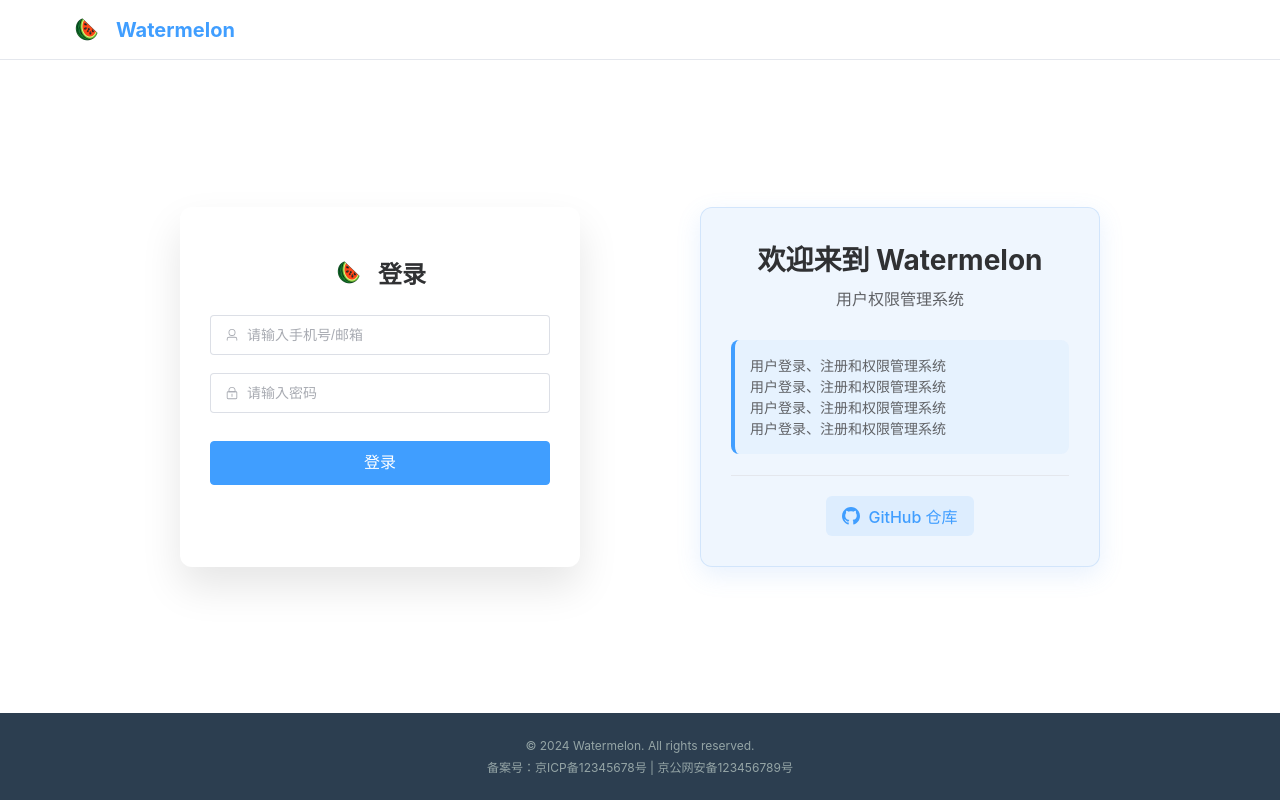
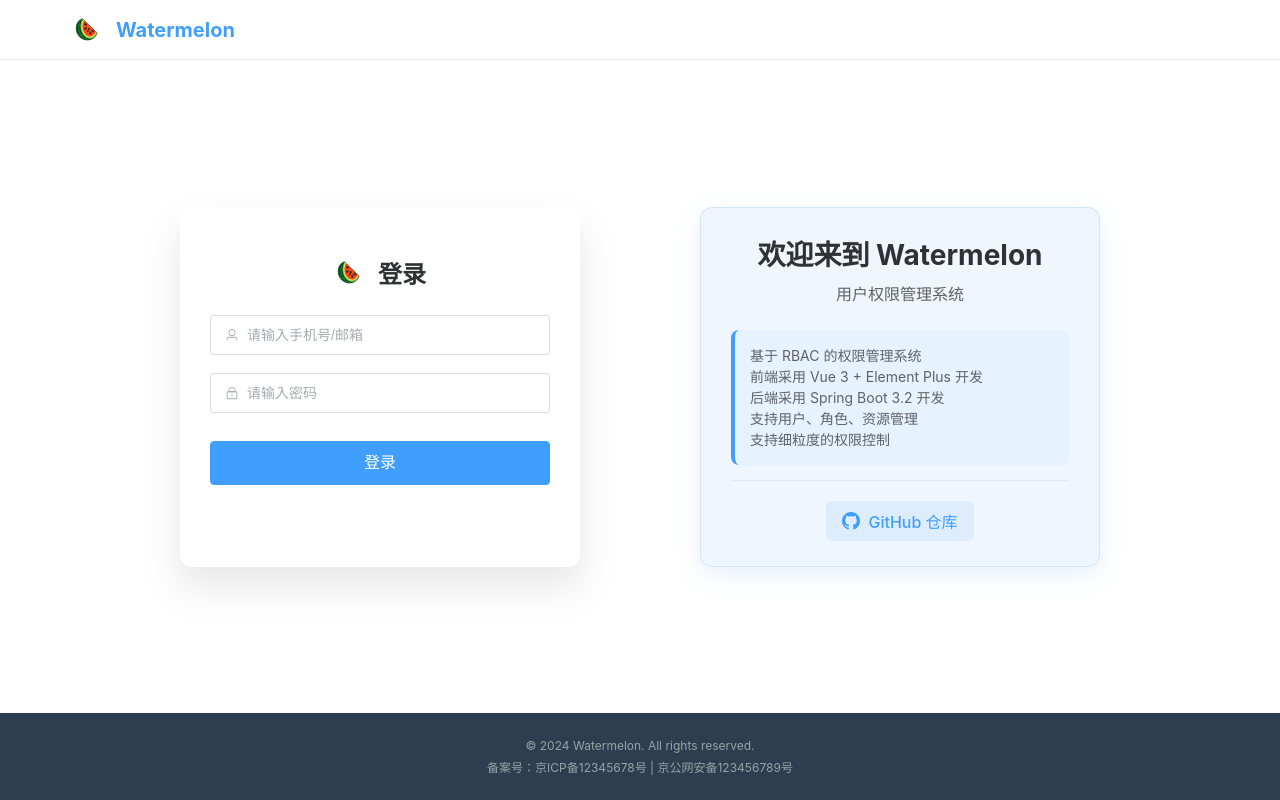
Before and after one commit to Yi-Xing/watermelon-vue, a Vue app: page /login in a window 1280 px wide. Built offline with nearby package versions, Linux system fonts and the light colour scheme.

Commit message:
feat 修改 README

```diff
--- a/src/views/LoginView.vue
+++ b/src/views/LoginView.vue
@@ -120,10 +120,11 @@ onMounted(() => {
             <div class="feature-list">
               <div class="feature-item">
                 <div class="feature-content">
-                  <p>用户登录、注册和权限管理系统</p>
-                  <p>用户登录、注册和权限管理系统</p>
-                  <p>用户登录、注册和权限管理系统</p>
-                  <p>用户登录、注册和权限管理系统</p>
+                  <p>基于 RBAC 的权限管理系统</p>
+                  <p>前端采用 Vue 3 + Element Plus 开发</p>
+                  <p>后端采用 Spring Boot 3.2 开发</p>
+                  <p>支持用户、角色、资源管理</p>
+                  <p>支持细粒度的权限控制</p>
                 </div>
               </div>
             </div>
```
Also changed, not shown: 2 other files (tests, documents, lock files or other folders).
